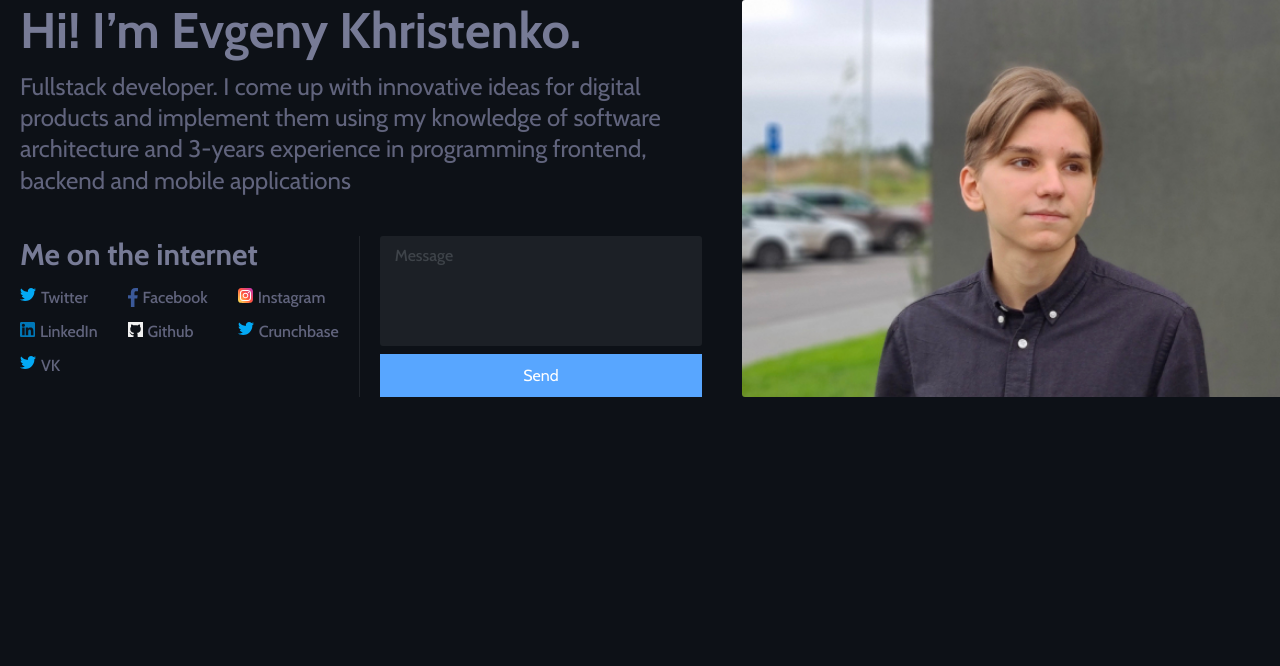
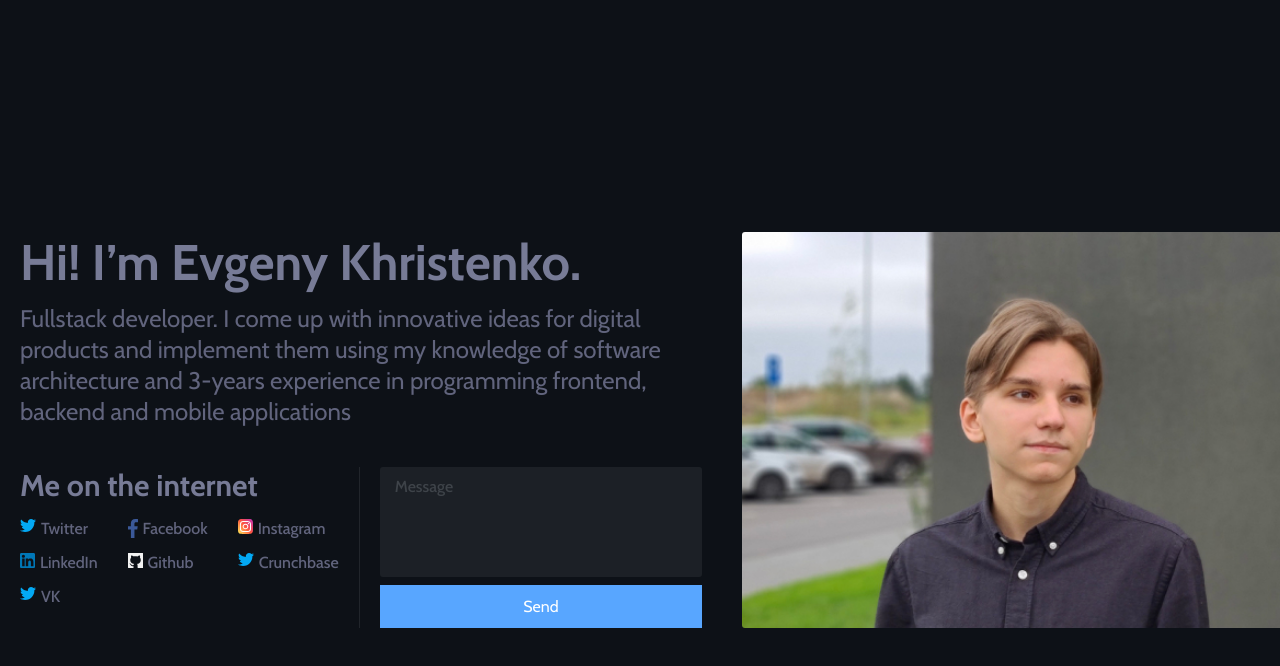
Before and after one commit to KhristenkoE/evgeny-khristenko, a Next.js app: page / in a window 1280 px wide. Shown: the top 666 px of the page. Built offline with nearby package versions, Linux system fonts and the light colour scheme.

Commit message:
fix layout

```diff
--- a/pages/index.tsx
+++ b/pages/index.tsx
@@ -23,7 +23,7 @@ const Home = () => {
       </Head>
       <main>
         <Section containerClassName={s.heroContainer} className={s.hero}>
-          {/* <Header /> */}
+          <Header />
           <article className={s.heroContent}>
             <div className={s.textContainer}>
               <h1 className={s.title}>Hi! I’m Evgeny Khristenko.</h1>
```
